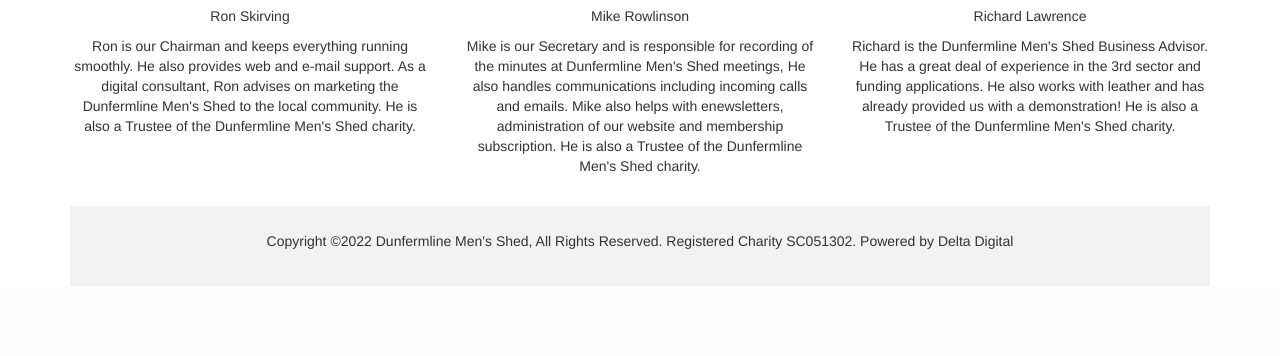
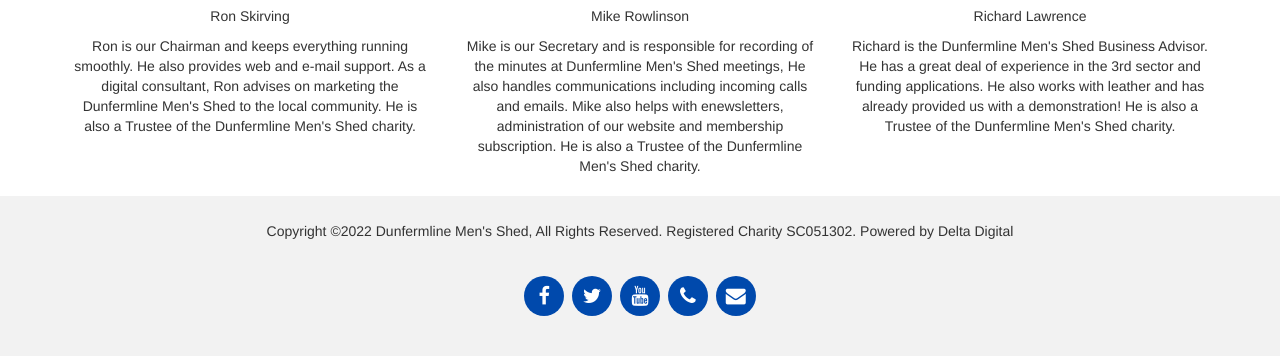
Before and after one commit to JBLACK2889/MENS-SHED-SOC09109, a Flask app: page /about in a window 1280 px wide. Shown: the part 942-1298 px from the top of the page. Before the commit the page ends 1191 px from the top, so only its background shows below. Run offline with Flask 3, Linux system fonts and the light colour scheme; some libraries are stand-ins or nearby versions.

Commit message:
added social media in footer

```diff
--- a/app/mens_shed/templates/about.html
+++ b/app/mens_shed/templates/about.html
@@ -53,7 +53,6 @@
       He also provides web and e-mail support. As a digital consultant,
       Ron advises on marketing the Dunfermline Men's Shed to the local community.
       He is also a Trustee of the Dunfermline Men's Shed charity.
-  </p>
     </div>
 
 
@@ -64,7 +63,6 @@
       Men's Shed  meetings, He also handles communications including incoming calls and
       emails. Mike also helps with enewsletters, administration of our website and membership
       subscription. He is also a Trustee of the Dunfermline Men's Shed charity.
-  </p>
     </div>
 
     <div class="col-sm-4">
@@ -72,7 +70,8 @@
       <p>Richard Lawrence</p>
       Richard is  the Dunfermline Men's Shed  Business Advisor. He has a great deal of experience in the 3rd sector and funding applications. He also works with leather and has already provided
       us with a demonstration! He is also a Trustee of the Dunfermline Men's Shed charity.
-  </p>
     </div>
-</div><br>
+  </div>
+</div>
+<br>
 {% endblock content %}
--- a/app/mens_shed/templates/footer.html
+++ b/app/mens_shed/templates/footer.html
@@ -1,12 +1,68 @@
+<!-- Add icon library -->
+<meta name="viewport" content="width=device-width, initial-scale=1">
+<link rel="stylesheet" href="https://cdnjs.cloudflare.com/ajax/libs/font-awesome/4.7.0/css/font-awesome.min.css">
 <style>
     /* Add a gray background color and some padding to the footer */
     footer {
       background-color: #f2f2f2;
       padding: 25px;
     }
+    /* Style all font awesome icons */
+    .fa {
+      padding: 10px;
+      font-size: 20px;
+      width: 40px;
+      text-align: center;
+      text-decoration: none;
+      border-radius: 50%;
+      margin: 5px 2px;
+    }
+
+    /* Add a hover effect if you want */
+    .fa:hover {
+      opacity: 0.7;
+    }
+
+    /* Set a specific color for each brand */
+
+    /* Facebook */
+    .fa-facebook {
+      background: #0049ac;
+      color: white;
+    }
+    /* Twitter */
+    .fa-twitter {
+      background: #0049ac;
+      color: white;
+    }
+    /* Youtube */
+    .fa-youtube {
+      background: #0049ac;
+      color: white;
+    }
+    /* Phone */
+    .fa-phone {
+      background: #0049ac;
+      color: white;
+    }
+    /* Email */
+    .fa-envelope {
+      background: #0049ac;
+      color: white;
+    }
 </style>
 
 <footer class="container-fluid text-center">
     <p>Copyright ©2022 Dunfermline Men's Shed, All Rights Reserved.
       Registered Charity SC051302. Powered by Delta Digital</p>
+    <br>
+    <div class="footer-social-media">
+    <p>
+      <a href="https://www.facebook.com/dunfermlinemensshed"class="fa fa-facebook"></a>
+      <a href="https://twitter.com/ScottishMSA"class="fa fa-twitter"></a>
+      <a href="https://www.youtube.com/c/ScottishMensShedsAssociation"class="fa fa-youtube"></a>
+      <a href="tel:01383 650 355"class="fa fa-phone"></a>
+      <a href="mailto:men@dunfermlineshed.org.uk"class="fa fa-envelope"></a>
+    </p>
+  </div>
 </footer>
--- a/app/mens_shed/templates/home.html
+++ b/app/mens_shed/templates/home.html
@@ -49,7 +49,7 @@
     <!-- Wrapper for slides -->
     <div class="carousel-inner" role="listbox">
       <div class="item active">
-        <img src="https://via.placeholder.com/1200x200?text=Another" alt="Image">
+        <img src="{{url_for('static', filename='men-at-work.jpg')}}" alt="Men At Work">
         <div class="carousel-caption">
           <h3>Contact Us</h3>
           <p>Let us know if you have a problem</p>
@@ -57,7 +57,7 @@
       </div>
 
       <div class="item">
-        <img src="https://via.placeholder.com/1200x200?text=Another" alt="Image">
+        <img src="{{url_for('static', filename='men-at-work.jpg')}}" alt="Men At Work">
         <div class="carousel-caption">
           <h3>Resource Library</h3>
           <p>View our selection of tools and resources</p>
```
Lines whose indentation alone changed are shown as unchanged.
